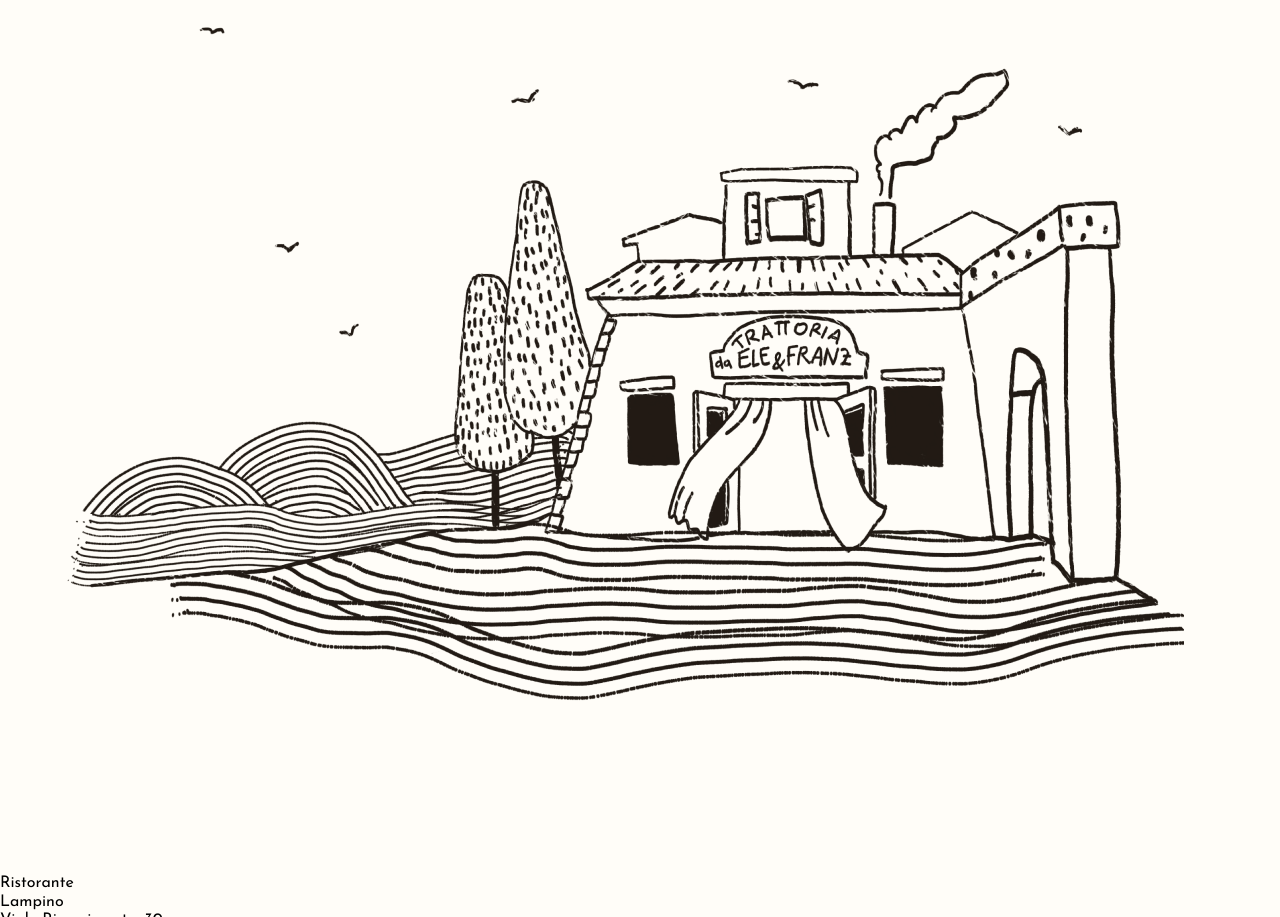
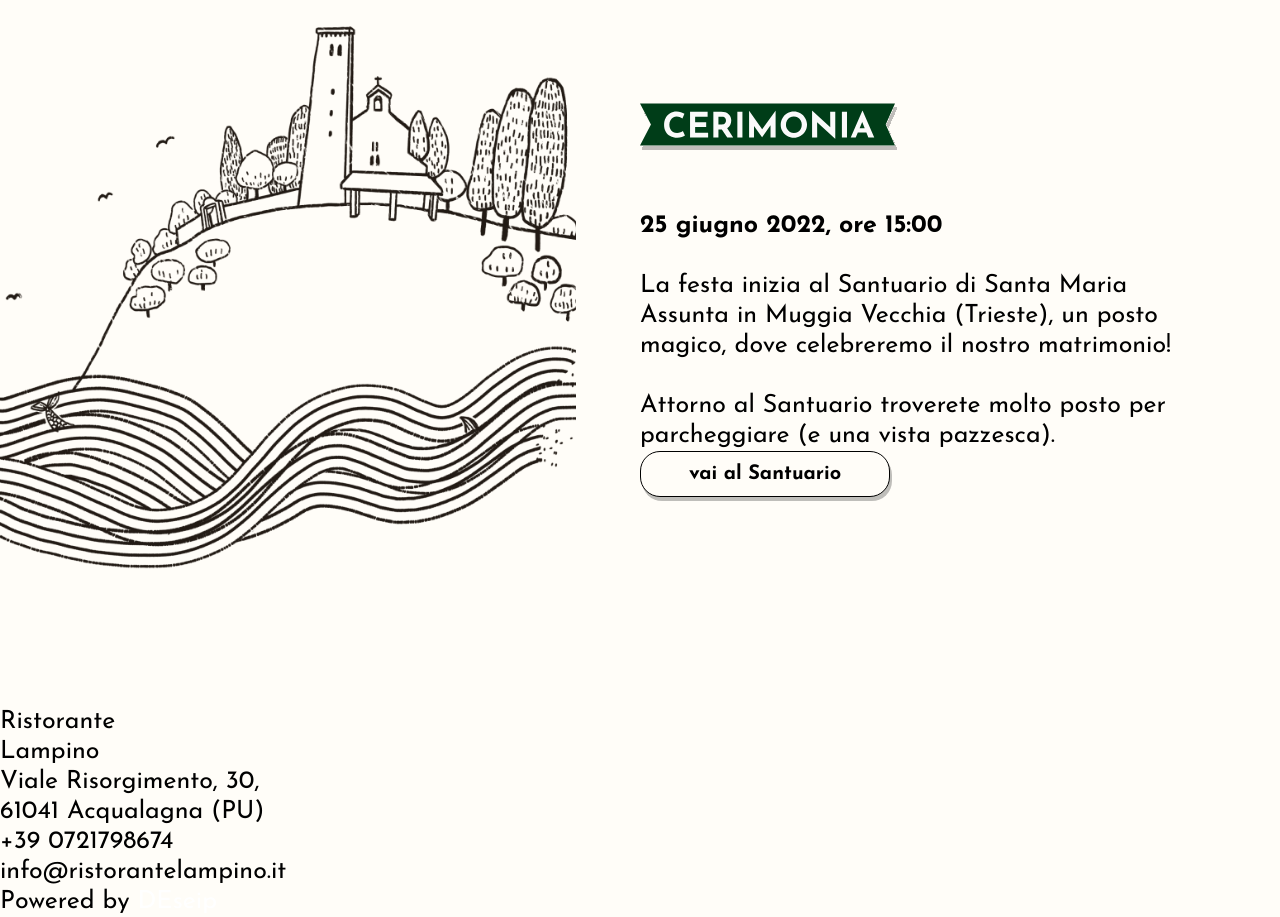
Before and after one commit to francescabrondi/manicomio, a PHP site: page /manicomio/ in a window 1280 px wide. Shown: the part 804-1721 px from the top of the page. Run offline with PHP 8.4, Linux system fonts and the light colour scheme; style sheets or scripts are compiled from the project's sources; some libraries are stand-ins or nearby versions.

Commit message:
Altre robe

```diff
--- a/inc/sections/cerimonia.php
+++ b/inc/sections/cerimonia.php
@@ -1,8 +1,18 @@
 <section class="section" id="cerimonia">
-	<div class="section-inner">
-		<h2 class="section-title">Altra sezione pazzeschissima</h2>
+	<div class="section-inner sections">
+
+	<div class="section-image"><img src="images/cerimonia.png" alt=""></div>
 		<div class="section-copy">
-			<p>Lorem ipsum dolor sit amet, consectetur adipisicing elit. Architecto aspernatur consequatur deserunt, dignissimos doloribus dolorum earum eos exercitationem ipsum itaque iure, laudantium modi nemo numquam quo? Excepturi facere itaque soluta.</p>
+			<h2><img src="images/cerimonia.svg" alt=""></h2>
+			<p> <strong> 25 giugno 2022, ore 15:00</strong> <br><br>
+
+La festa inizia al Santuario di Santa Maria Assunta in Muggia Vecchia (Trieste), un posto magico, dove celebreremo il nostro matrimonio! <br><br>
+
+Attorno al Santuario troverete molto posto per parcheggiare (e una vista pazzesca).
+
+</p>
+<a href="" class="main-cta">vai al Santuario</a>
 		</div>
+
 	</div>
 </section>
--- a/inc/sections/hero.php
+++ b/inc/sections/hero.php
@@ -2,10 +2,12 @@
 	<div class="section-inner">
 		<div class="section-copy">
 
-			<p> <span><img src="images/quotes.png" alt=""></span> Cantate e danzate e siate gioiosi insieme, ma che ognuno di voi resti solo,
+			<p> <span><img src="images/quotes.png" alt=""></span>&nbsp;
+ Cantate e danzate e siate gioiosi insieme, ma che ognuno di voi resti solo,
 così come le corde di un liuto son sole benchè vibrino della stessa musica. <br><br>
 
-Datevi il cuore, ma l’uno non sia in custodia dell’altro. Poichè solo la mano della Vita può contenere entrambi i cuori<span><img src="images/quotes.png" alt=""></span></p>
+Datevi il cuore, ma l’uno non sia in custodia dell’altro. Poichè solo la mano della Vita può contenere entrambi i cuori&nbsp;
+ <span><img src="images/quotes.png" alt="" class="rotate"></span></p>
 		</div>
 		<div class="section-image">
 			<img src="images/trattoria.png" alt="">
--- a/index.php
+++ b/index.php
@@ -39,6 +39,7 @@
 
 	<div class="page-content">
 		<?php include "inc/sections/hero.php" ?>
+		<?php include "inc/sections/cerimonia.php" ?>
 
 </div>
 
--- a/src/scss/_layout.scss
+++ b/src/scss/_layout.scss
@@ -28,12 +28,9 @@
 
 .main-cta {
     @include btn-primary;
-    color: $baby-powder;
-    display: initial;
 }
 .secondary-cta {
     @include btn-secondary;
-    display: initial;
 }
 
 h1 {
@@ -57,6 +54,7 @@
     font-family: $font;
     font-weight: 900;
     font-size: 65px;
+    margin-bottom: 50px;
     @include breakpoint-down(md) {
         font-size: 40px;
         margin-top: $font-size-base;
@@ -80,7 +78,8 @@
 }
 p {
     font-family: $font;
-    font-size: $font-size-base;
+    font-size: 25px;
+    line-height: 30px;
 }
 
 .desktop-only {
@@ -96,3 +95,63 @@
         display: initial;
     }
 }
+
+.section-inner {
+    display: flex;
+    flex-direction: row;
+    align-items: center;
+    justify-content: space-between;
+    .section-copy {
+        width: 35%;
+        align-self: flex-start;
+        p {
+            text-align: center;
+            span {
+                display: inline-block;
+                width: 25px;
+                height: auto;
+                img {
+                    width: 100%;
+                    height: 100%;
+                    margin-bottom: 20px;
+                }
+                .rotate {
+                    transform: rotate(180deg);
+                    margin-bottom: 0;
+                    margin-top: 20px;
+                }
+            }
+        }
+    }
+    .section-image {
+        width: 70%;
+        margin-right: -5vw;
+        img {
+            width: 100%;
+        }
+    }
+}
+
+.sections {
+    .section-copy {
+        width: 50%;
+        align-self: center;
+        p {
+            text-align: left;
+        }
+    }
+    .section-image {
+        width: 50%;
+        margin-right: 0;
+        margin-left: -5vw;
+        img {
+            width: 100%;
+        }
+    }
+}
+.reversed {
+    .section-image {
+        margin-right: -5vw;
+        margin-left: 0;
+    }
+}
--- a/src/scss/mixins/_buttons.scss
+++ b/src/scss/mixins/_buttons.scss
@@ -40,9 +40,8 @@
     }
     &:focus,
     &:hover {
-        color: $txt;
-        background-color: darken($bg, 5%);
-        border-color: darken($bg, 5%);
+        box-shadow: 0px 0px;
+        color: $brand-black;
     }
 }
 
```
Also changed, not shown: images/cerimonia.png (added), images/cerimonia.svg (added), images/festa.png (added), images/festa.svg (added), images/mongolfiera.png (added), images/quotes.png (renamed from inc/quotes.png), images/regali.png (added), images/regali.svg (added).
